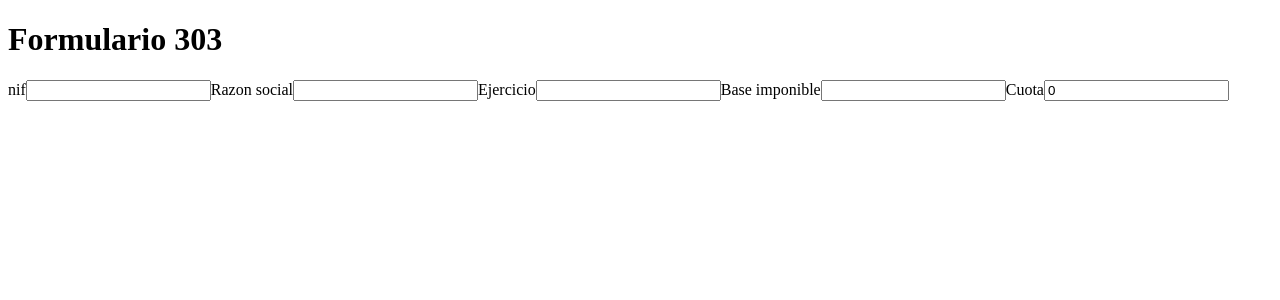
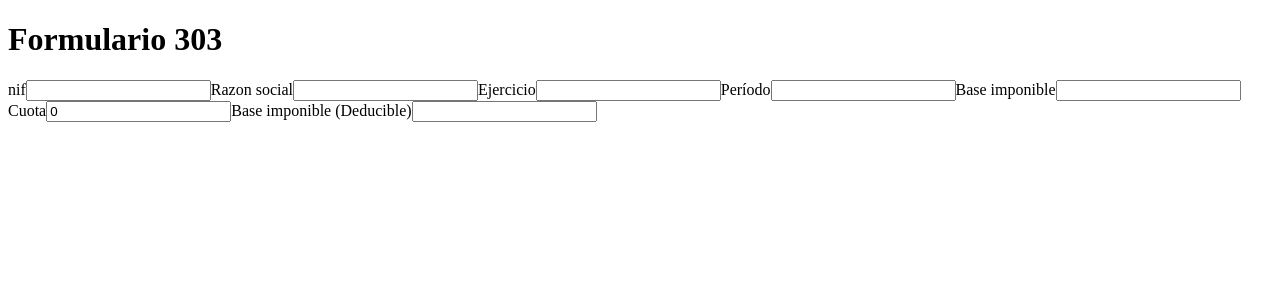
Before and after one commit to andreuramos/accounting, a React (Vite) app in the folder front/: page /303-form in a window 1280 px wide. Shown: the top 300 px of the page. Built offline with nearby package versions, Linux system fonts and the light colour scheme.

Commit message:
Form303: can introduce a Periodo

```diff
--- a/front/src/views/Form303.view.tsx
+++ b/front/src/views/Form303.view.tsx
@@ -17,10 +17,14 @@ export const Form303View = () => {
             <input id="razon-social" />
             <label htmlFor="ejercicio">Ejercicio</label>
             <input id="ejercicio" />
+            <label htmlFor="periodo">Período</label>
+            <input id="periodo" />
             <label htmlFor="base-imponible">Base imponible</label>
             <input id="base-imponible" onChange={handleChangeBaseImponible} />
             <label htmlFor="cuota">Cuota</label>
             <input id="cuota" value={cuota} readOnly />
+            <label htmlFor="base-imponible-deducible">Base imponible (Deducible)</label>
+            <input id="base-imponible-deducible" />
         </>
     )
 }
```
Also changed, not shown: 1 other file (tests, documents, lock files or other folders).
